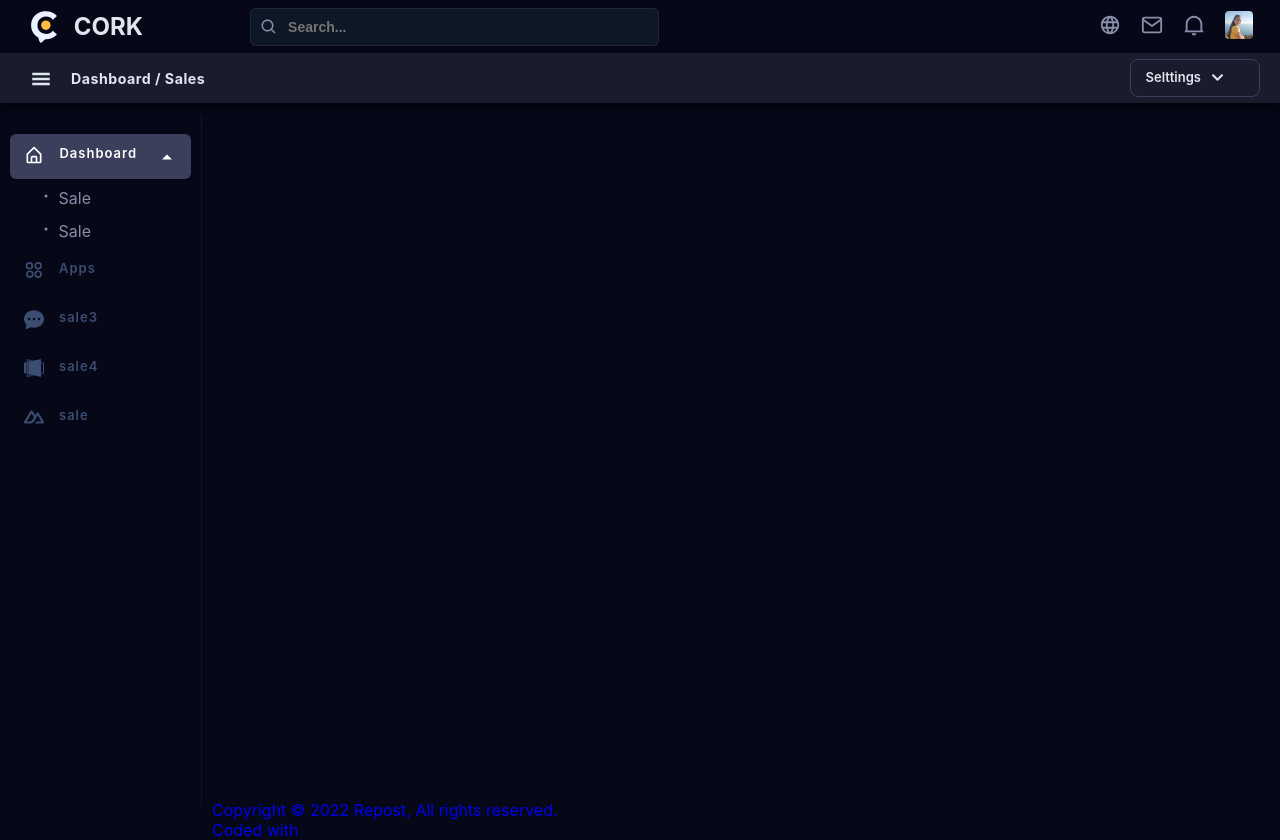
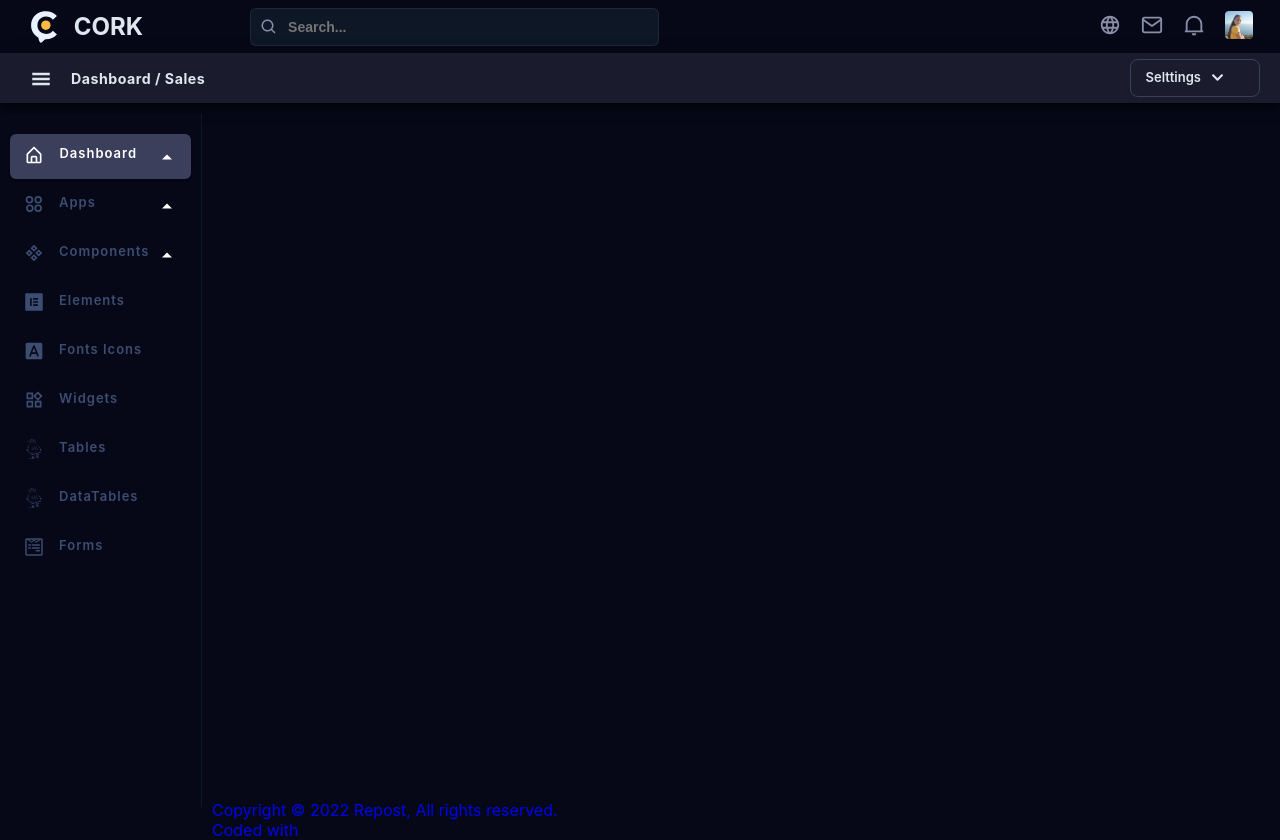
Before and after one commit to jovid1242/admin_panel, a React (Create React App) app: page / in a window 1280 px wide. Built offline with nearby package versions, Linux system fonts and the light colour scheme.

Commit message:
fixed submenu in sidebar

```diff
--- a/src/components/sidebar/menu/Menu.js
+++ b/src/components/sidebar/menu/Menu.js
@@ -3,55 +3,117 @@ import SubMenu from "../submenu/SubMenu";
 import { BiHomeAlt } from "react-icons/bi";
 import { RiApps2Line } from "react-icons/ri";
 import { IoMdArrowDropdown, IoMdArrowDropup } from "react-icons/io";
-import { BsFillChatDotsFill } from "react-icons/bs";
-import { SiRevealdotjs, SiNuxtdotjs } from "react-icons/si";
+import { CgComponents } from "react-icons/cg";
+import { SiInstructables, SiNuxtdotjs } from "react-icons/si";
+import { FaElementor, FaWpforms } from "react-icons/fa";
+import { MdFontDownload, MdOutlineWidgets } from "react-icons/md";
 
 export default function Menu() {
-    const [activeTab, setActiveTab] = useState("");
+    const [activeTab, setActiveTab] = useState({
+        visibility: false,
+        name: null
+    });
 
     const link = [
         {
             href: "#",
             title: "Dashboard",
             icon: <BiHomeAlt />,
+            active: true,
             submenu: [
                 {
                     href: "#",
-                    title: "sale"
+                    title: "Sales"
                 },
                 {
                     href: "#",
-                    title: "sale"
+                    title: "Analytics"
                 }
             ]
         },
         {
             href: "#",
             title: "Apps",
-            icon: <RiApps2Line />
+            icon: <RiApps2Line />,
+            submenu: [
+                {
+                    href: "#",
+                    title: "Chat"
+                },
+                {
+                    href: "#",
+                    title: "Todo List"
+                },
+                {
+                    href: "#",
+                    title: "Contacts"
+                },
+                {
+                    href: "#",
+                    title: "Invoice"
+                }
+            ]
         },
         {
             href: "#",
-            title: "sale3",
-            icon: <BsFillChatDotsFill />
+            title: "Components",
+            icon: <CgComponents />,
+            submenu: [
+                {
+                    href: "#",
+                    title: "Tabs"
+                },
+                {
+                    href: "#",
+                    title: "Modals"
+                },
+                {
+                    href: "#",
+                    title: "Cards"
+                },
+                {
+                    href: "#",
+                    title: "Carousel"
+                }
+            ]
         },
         {
             href: "#",
-            title: "sale4",
-            icon: <SiRevealdotjs />
+            title: "Elements",
+            icon: <FaElementor />
         },
         {
             href: "#",
-            title: "sale",
-            icon: <SiNuxtdotjs />
+            title: "Fonts Icons",
+            icon: <MdFontDownload />
+        },
+        {
+            href: "#",
+            title: "Widgets",
+            icon: <MdOutlineWidgets />
+        },
+        {
+            href: "#",
+            title: "Tables",
+            icon: <SiInstructables />
+        },
+        {
+            href: "#",
+            title: "DataTables",
+            icon: <SiInstructables />
+        },
+        {
+            href: "#",
+            title: "Forms",
+            icon: <FaWpforms />
         }
     ];
 
-    const handleMenuBtn = (title) => {
-        if (activeTab === "") {
-            setActiveTab(title);
+    const toggleMenuBtn = (name) => {
+        if (activeTab.visibility) {
+            setActiveTab({ visibility: false, name: name });
         } else {
-            setActiveTab("");
+            setActiveTab({ visibility: true, name: name });
         }
     };
 
@@ -62,7 +124,7 @@ export default function Menu() {
                     return (
                         <li
                             className={
-                                el.submenu
+                                el.active
                                     ? "menu_categories__list activeTabMenu"
                                     : "menu_categories__list"
                             }
@@ -80,11 +142,15 @@ export default function Menu() {
                                         <div
                                             className="list_vicon"
                                             onClick={() =>
-                                                handleMenuBtn(el.title)
+                                                toggleMenuBtn(el.title)
                                             }
                                         >
-                                            {activeTab !== "" ? (
-                                                <IoMdArrowDropdown />
+                                            {activeTab.name === el.title ? (
+                                                activeTab.visibility ? (
+                                                    <IoMdArrowDropdown />
+                                                ) : (
+                                                    <IoMdArrowDropup />
+                                                )
                                             ) : (
                                                 <IoMdArrowDropup />
                                             )}
@@ -94,12 +160,13 @@ export default function Menu() {
                                     )}
                                 </div>
                             </a>
-                            {el.submenu ? (
-                                <SubMenu
-                                    visibility={
-                                        activeTab === el.title ? true : false
-                                    }
-                                />
+                            {activeTab.name === el.title ? (
+                                el.submenu ? (
+                                    <SubMenu
+                                        visibility={activeTab.visibility}
+                                        link={el.submenu}
+                                    />
+                                ) : null
                             ) : null}
                         </li>
                     );
--- a/src/components/sidebar/submenu/SubMenu.js
+++ b/src/components/sidebar/submenu/SubMenu.js
@@ -2,21 +2,20 @@ import React from "react";
 import { BsDot } from "react-icons/bs";
 import "../../../styles/submenu/submenu.scss";
 
-export default function SubMenu({ visibility }) {
+export default function SubMenu({ visibility, link }) {
     return (
         <>
-            <div className={visibility ? "submenu d-none" : "submenu"}>
+            <div className={!visibility ? "submenu d-none" : "submenu"}>
                 <ul className="submenu__list ">
-                    <li>
-                        <a href="#">
-                            <BsDot /> Sale
-                        </a>
-                    </li>
-                    <li>
-                        <a href="#">
-                            <BsDot /> Sale
-                        </a>
-                    </li>
+                    {link?.map((el, i) => {
+                        return (
+                            <li key={el.title + i}>
+                                <a href={el.href}>
+                                    <BsDot /> {el.title}
+                                </a>
+                            </li>
+                        );
+                    })}
                 </ul>
             </div>
         </>
```
